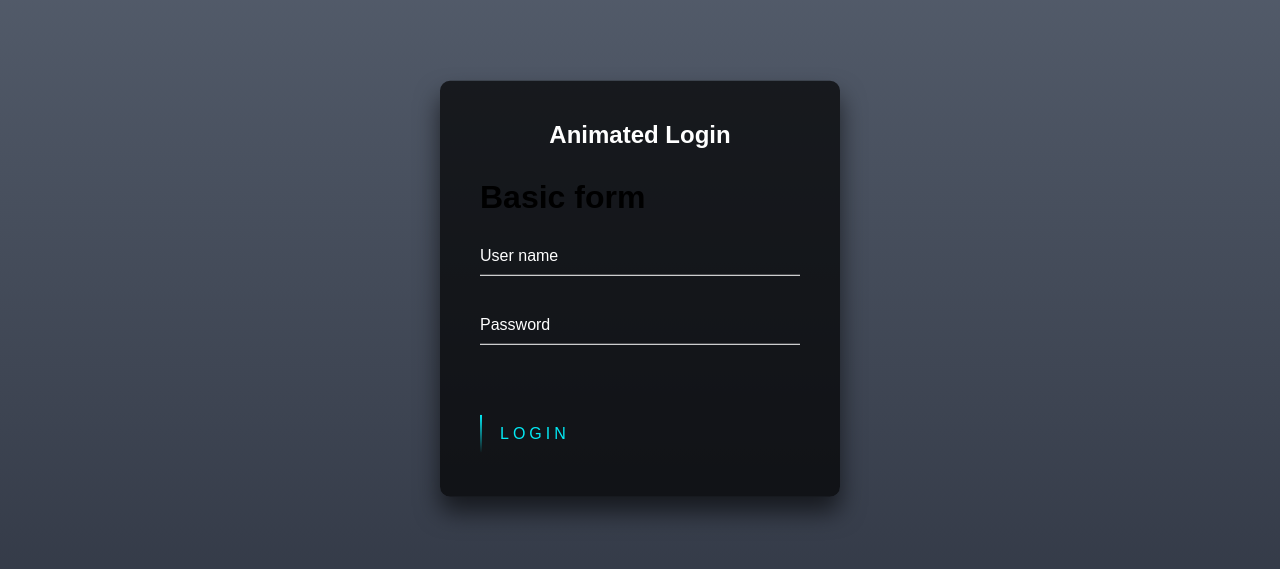
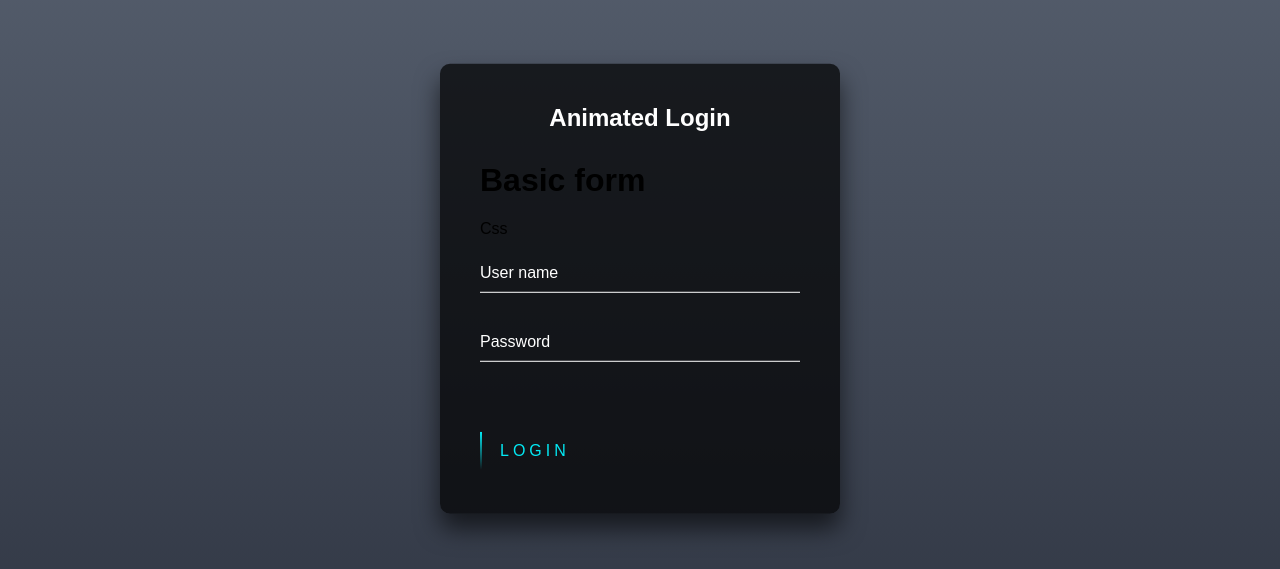
Before and after one commit to Shreykrv/Basic-login-1hover, a plain HTML site: page index.html in a window 1280 px wide. Shown: the part 111-680 px from the top of the page. Drawn offline with Linux system fonts and the light colour scheme.

Commit message:
Update index.html

```diff
--- a/index.html
+++ b/index.html
@@ -12,6 +12,7 @@
   <h2>Animated Login</h2>
   <form>
     <h1>Basic form</h1>
+    <p>Css</p>
     <div class="user-box">
       <input type="text" name="" required="">
       <label>User name</label>
```
